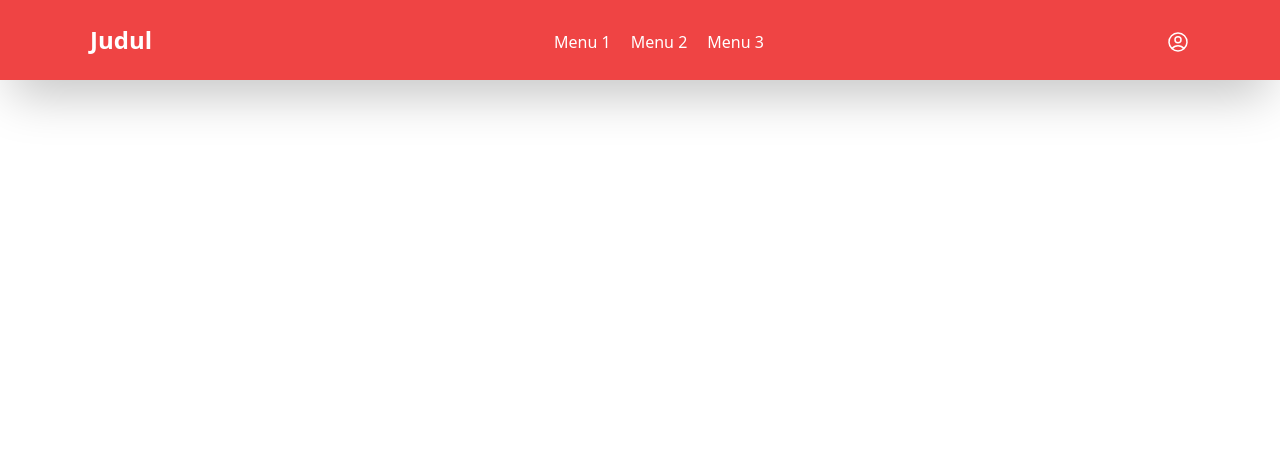
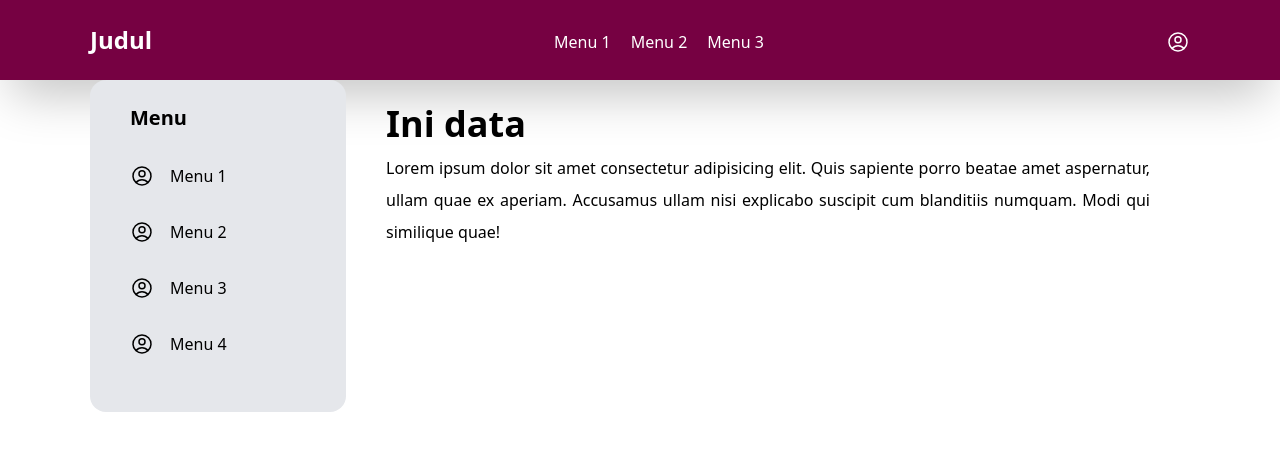
Before and after one commit to rstubryan/metopen, a plain HTML site: page index.html in a window 1280 px wide. Drawn offline with nearby package versions, Linux system fonts and the light colour scheme.

Commit message:
Add sidebar and main content

```diff
--- a/index.html
+++ b/index.html
@@ -15,7 +15,7 @@
     </style>
     <div id="navbar">
       <section id="navbar" class="shadow-2xl">
-        <div class="bg-red-500 text-white font-normal text-base w-full h-20">
+        <div class="bg-[#760142] text-white font-normal text-base w-full h-20">
           <div class="container mx-auto">
             <div class="flex justify-between p-6 px-11 md:px-0 md:p-6">
               <div class="flex">
@@ -75,5 +75,109 @@
         </div>
       </section>
     </div>
+    <div class="flex justify-normal container mx-auto">
+      <div id="sidebar" class="flex">
+        <section id="navbar">
+          <div class="text-black h-full font-normal text-base hidden md:block">
+            <div class="bg-gray-200 w-64 rounded-2xl">
+              <div class="py-6 px-10">
+                <h2 class="text-xl font-bold">Menu</h2>
+                <ul class="py-4">
+                  <div class="flex items-center">
+                    <svg
+                      xmlns="http://www.w3.org/2000/svg"
+                      fill="none"
+                      viewBox="0 0 24 24"
+                      stroke-width="1.5"
+                      stroke="currentColor"
+                      class="w-6 h-6"
+                    >
+                      <path
+                        stroke-linecap="round"
+                        stroke-linejoin="round"
+                        d="M17.982 18.725A7.488 7.488 0 0 0 12 15.75a7.488 7.488 0 0 0-5.982 2.975m11.963 0a9 9 0 1 0-11.963 0m11.963 0A8.966 8.966 0 0 1 12 21a8.966 8.966 0 0 1-5.982-2.275M15 9.75a3 3 0 1 1-6 0 3 3 0 0 1 6 0Z"
+                      />
+                    </svg>
+                    <li class="py-4 px-4">Menu 1</li>
+                  </div>
+                  <div class="flex items-center">
+                    <svg
+                      xmlns="http://www.w3.org/2000/svg"
+                      fill="none"
+                      viewBox="0 0 24 24"
+                      stroke-width="1.5"
+                      stroke="currentColor"
+                      class="w-6 h-6"
+                    >
+                      <path
+                        stroke-linecap="round"
+                        stroke-linejoin="round"
+                        d="M17.982 18.725A7.488 7.488 0 0 0 12 15.75a7.488 7.488 0 0 0-5.982 2.975m11.963 0a9 9 0 1 0-11.963 0m11.963 0A8.966 8.966 0 0 1 12 21a8.966 8.966 0 0 1-5.982-2.275M15 9.75a3 3 0 1 1-6 0 3 3 0 0 1 6 0Z"
+                      />
+                    </svg>
+                    <li class="py-4 px-4">Menu 2</li>
+                  </div>
+                  <div class="flex items-center">
+                    <svg
+                      xmlns="http://www.w3.org/2000/svg"
+                      fill="none"
+                      viewBox="0 0 24 24"
+                      stroke-width="1.5"
+                      stroke="currentColor"
+                      class="w-6 h-6"
+                    >
+                      <path
+                        stroke-linecap="round"
+                        stroke-linejoin="round"
+                        d="M17.982 18.725A7.488 7.488 0 0 0 12 15.75a7.488 7.488 0 0 0-5.982 2.975m11.963 0a9 9 0 1 0-11.963 0m11.963 0A8.966 8.966 0 0 1 12 21a8.966 8.966 0 0 1-5.982-2.275M15 9.75a3 3 0 1 1-6 0 3 3 0 0 1 6 0Z"
+                      />
+                    </svg>
+                    <li class="py-4 px-4">Menu 3</li>
+                  </div>
+                  <div class="flex items-center">
+                    <svg
+                      xmlns="http://www.w3.org/2000/svg"
+                      fill="none"
+                      viewBox="0 0 24 24"
+                      stroke-width="1.5"
+                      stroke="currentColor"
+                      class="w-6 h-6"
+                    >
+                      <path
+                        stroke-linecap="round"
+                        stroke-linejoin="round"
+                        d="M17.982 18.725A7.488 7.488 0 0 0 12 15.75a7.488 7.488 0 0 0-5.982 2.975m11.963 0a9 9 0 1 0-11.963 0m11.963 0A8.966 8.966 0 0 1 12 21a8.966 8.966 0 0 1-5.982-2.275M15 9.75a3 3 0 1 1-6 0 3 3 0 0 1 6 0Z"
+                      />
+                    </svg>
+                    <li class="py-4 px-4">Menu 4</li>
+                  </div>
+                </ul>
+              </div>
+            </div>
+          </div>
+        </section>
+        <div id="content flex">
+          <section id="content">
+            <div class="md:px-10">
+              <div
+                class="text-black w-full h-full font-normal text-base block p-6 px-11 md:px-0 md:p-6"
+              >
+                <div class="">
+                  <h2 class="font-bold text-3xl md:text-4xl">Ini data</h2>
+                </div>
+                <div class="py-2">
+                  <p class="leading-loose text-justify">
+                    Lorem ipsum dolor sit amet consectetur adipisicing elit.
+                    Quis sapiente porro beatae amet aspernatur, ullam quae ex
+                    aperiam. Accusamus ullam nisi explicabo suscipit cum
+                    blanditiis numquam. Modi qui similique quae!
+                  </p>
+                </div>
+              </div>
+            </div>
+          </section>
+        </div>
+      </div>
+    </div>
   </body>
 </html>
```
